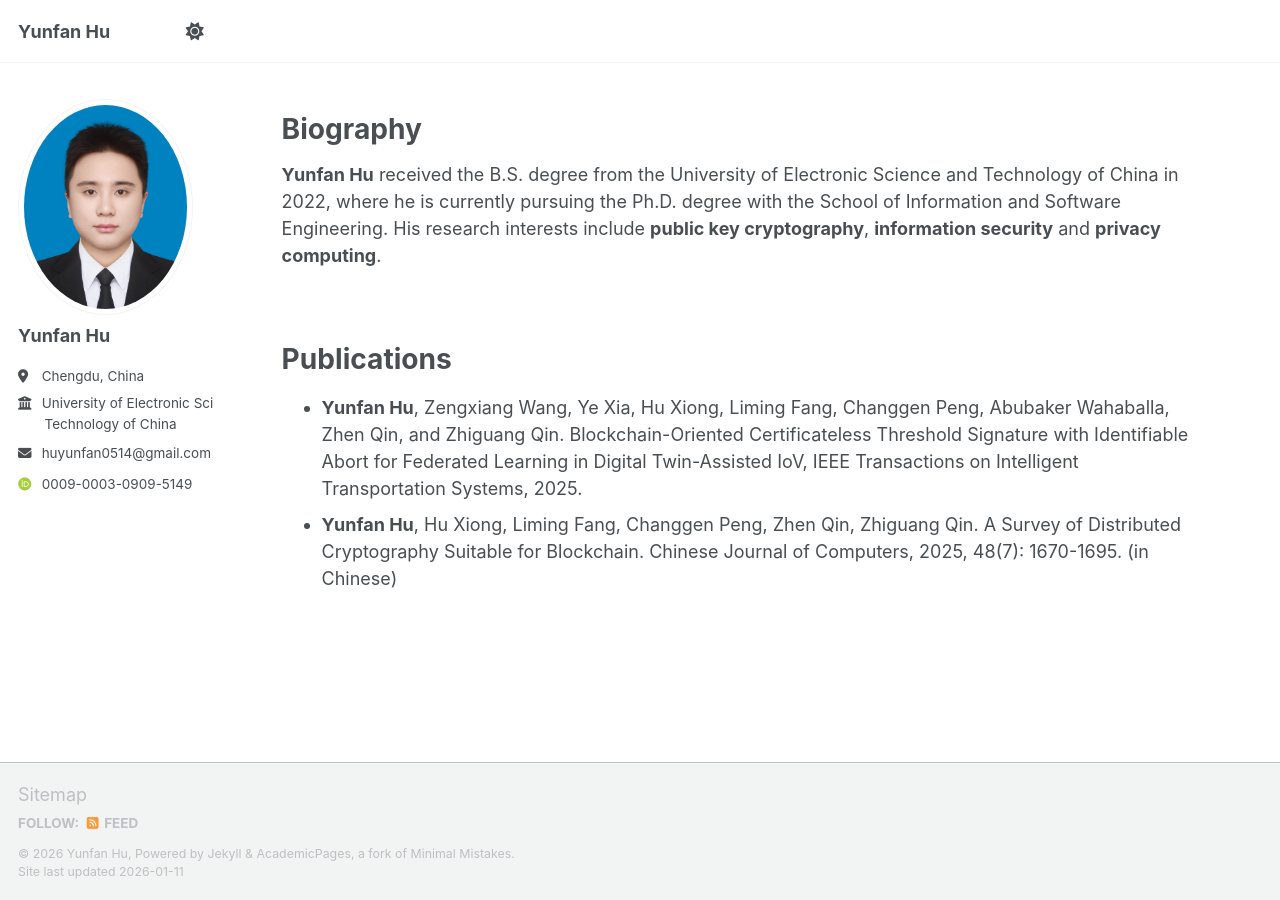
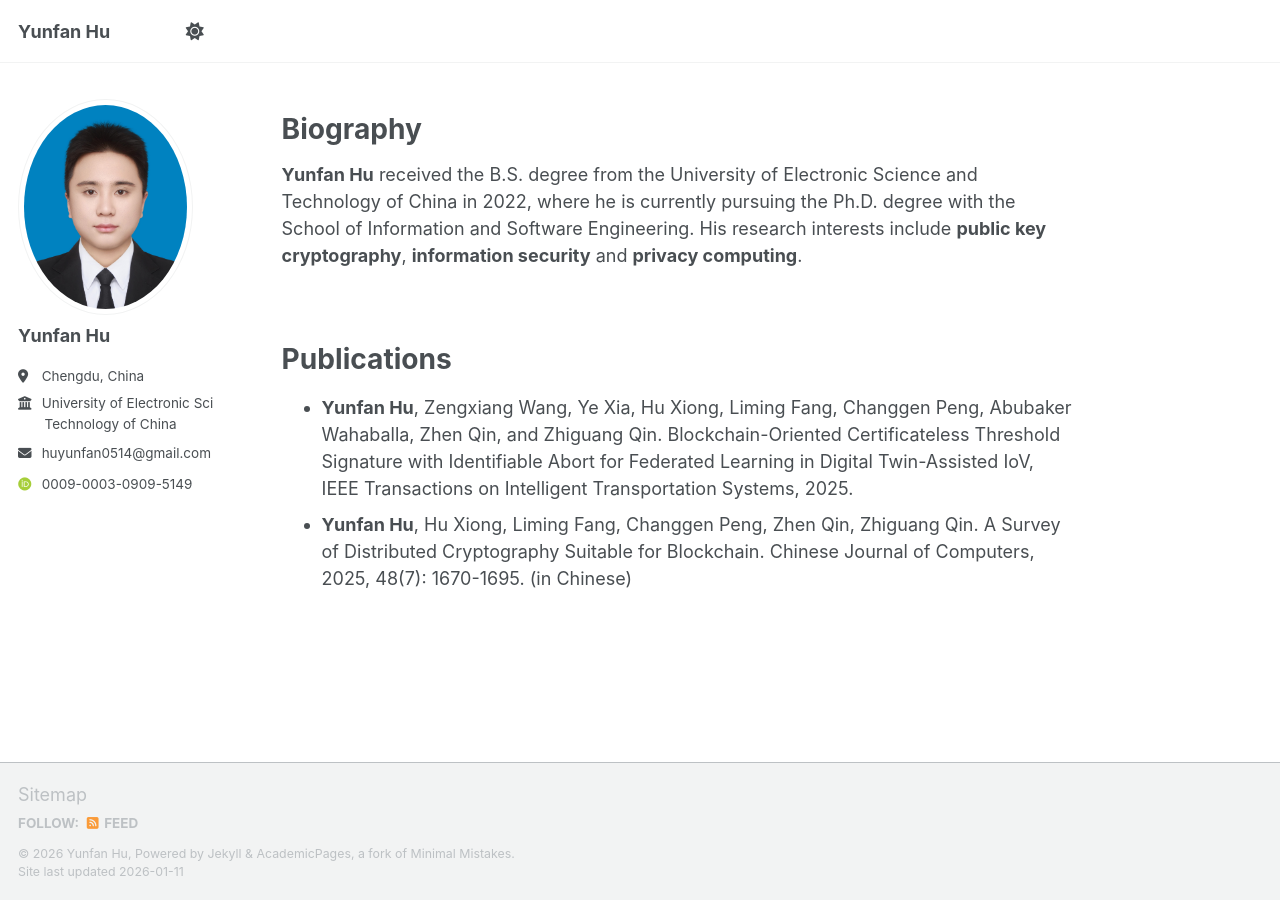
Before and after one commit to HYF0514/HYF0514.github.io, a Jekyll site: the page built from _pages/about.md, in a window 1280 px wide. Built offline with Jekyll 4.4.1, drawn with Linux system fonts in a browser that asks for light colours; some web fonts are replaced; a script bundle is joined from its source files by our own code; library files that are not in the unit come from our copies.

Commit message:
Update custom.css

```diff
--- a/assets/css/custom.css
+++ b/assets/css/custom.css
@@ -1,5 +1,5 @@
 @media (min-width: 57.8125em) {
-.page {
-padding-right: 5%;
+  .page {
+  padding-right: 15%;
+  }
 }
-}
```
